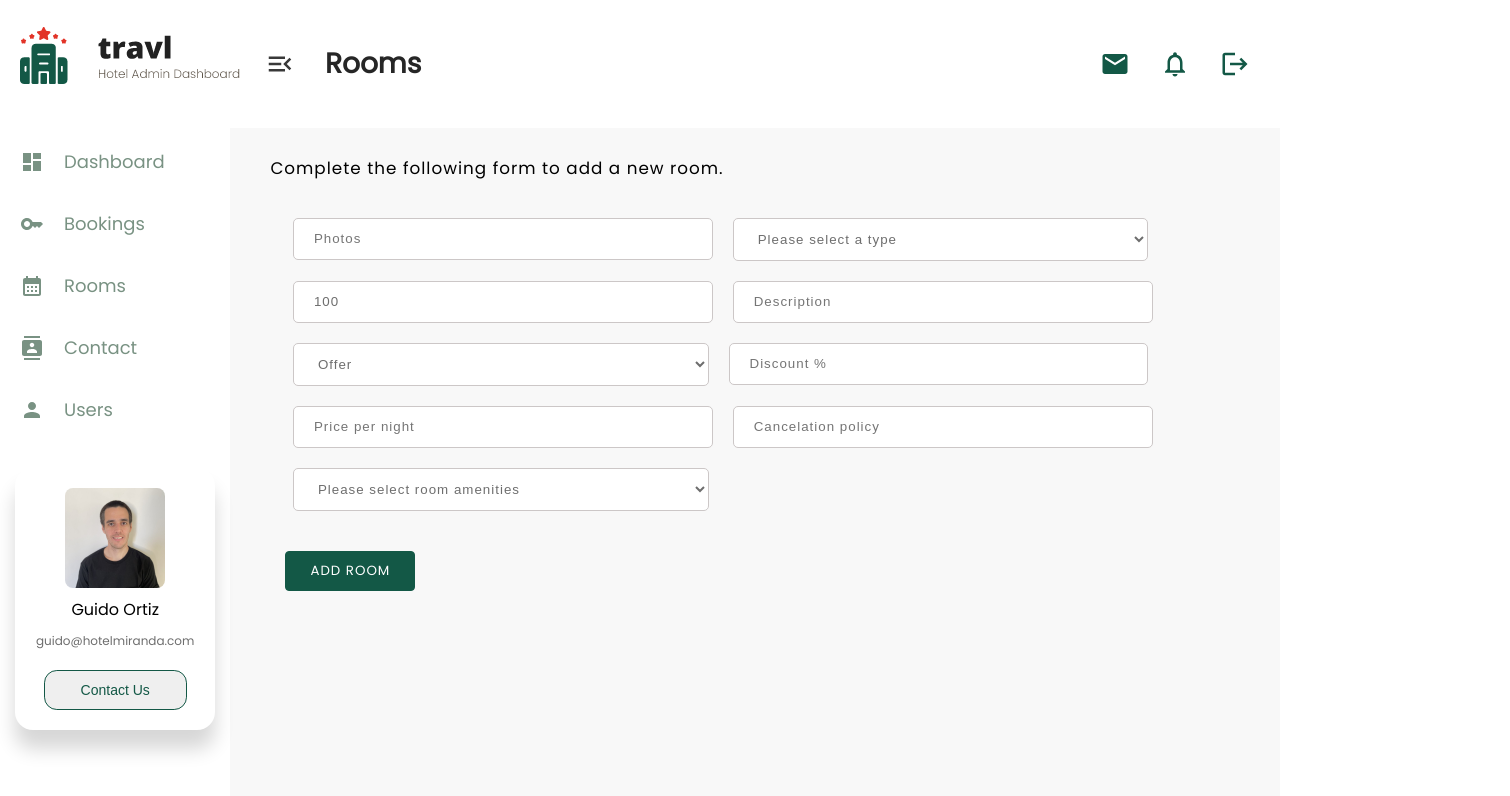
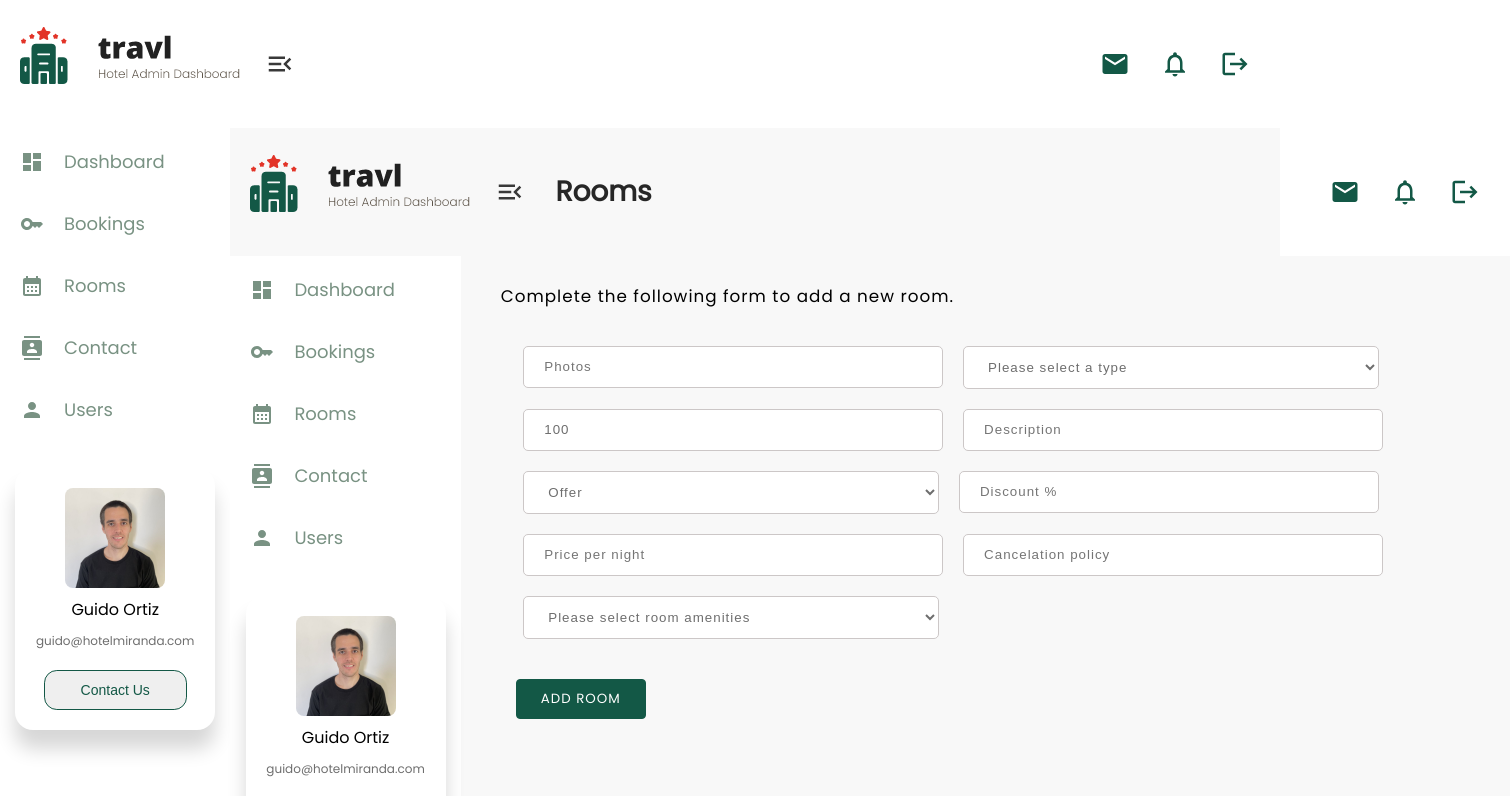
Before and after one commit to Guido-Ortiz/dashboard-hotel-miranda, a React (Create React App) app: page /rooms/add in a window 1280 px wide. Shown: the top 796 px of the page, 1510 px wide, since content can reach past the window. Built offline with nearby package versions, Linux system fonts and the light colour scheme; sample sign-in values are in the browser's storage.

Commit message:
topbar & sidebar outside main pages

```diff
--- a/src/App.js
+++ b/src/App.js
@@ -1,26 +1,112 @@
+// import { React } from 'react';
+
+// import { BrowserRouter, Route, Routes } from 'react-router-dom';
+// import './App.css';
+// import Booking from './components/Bookings/Booking/Booking';
+// import Bookings from './components/Bookings/Bookings';
+// import Contacts from './components/Contacts/Contacts';
+// import Dashboard from './components/Dashboard/Dashboard';
+// import Login from './components/Login/Login';
+
+// import Room from './components/Room/Room';
+
+// import Rooms from './components/Rooms/Rooms';
+// import RoomsForm from './components/Rooms/RoomsForm/RoomsForm';
+// import Users from './components/Users/Users';
+// import UsersForm from './components/Users/UsersForm/UsersForm';
+// import ProtectedRoutes from './services/ProtectedRoutes';
+
+// function App() {
+
+//   return (
+//     <div>
+//       <BrowserRouter>
+
+//         <Routes>
+
+//           <Route path='/login' element={<Login />} />
+
+//           <Route path='/' element={<ProtectedRoutes />}>
+
+//             <Route path='/' element={<Dashboard />} />
+
+//             <Route path='bookings'>
+//               <Route path='' element={<Bookings />} />
+//               <Route path=':booking_id' element={<Booking />} />
+//             </Route>
+
+//             <Route path='rooms'>
+//               <Route path='' element={<Rooms />} />
+//               <Route path=':room_id' element={<Room />} />
+//               <Route path='add' element={<RoomsForm />} />
+//             </Route>
+
+//             <Route path='users'>
+//               <Route path='' element={<Users />} />
+//               <Route path='add' element={<UsersForm />} />
+//             </Route>
+
+//             <Route path='/contact' element={<Contacts />} />
+
+//           </Route>
+
+//         </Routes>
+
+//       </BrowserRouter>
+//     </div>
+//   );
+// }
+
+// export default App;
+
+
+
+
+
+
+
+
+
+
+
+
+
 import { React } from 'react';
+import { useSelector } from 'react-redux';
 
-import { BrowserRouter, Route, Routes } from 'react-router-dom';
+import { BrowserRouter, Route, Routes, useLocation } from 'react-router-dom';
 import './App.css';
 import Booking from './components/Bookings/Booking/Booking';
 import Bookings from './components/Bookings/Bookings';
 import Contacts from './components/Contacts/Contacts';
 import Dashboard from './components/Dashboard/Dashboard';
+import { DashboardWrapper, RightContainer } from './components/Dashboard/DashboardStyles';
 import Login from './components/Login/Login';
 
 import Room from './components/Room/Room';
 
 import Rooms from './components/Rooms/Rooms';
 import RoomsForm from './components/Rooms/RoomsForm/RoomsForm';
+import Sidebar from './components/Sidebar/Sidebar';
+import Topbar from './components/Topbar/Topbar';
 import Users from './components/Users/Users';
 import UsersForm from './components/Users/UsersForm/UsersForm';
 import ProtectedRoutes from './services/ProtectedRoutes';
 
 function App() {
 
+  const sidebar = useSelector(state => state.sidebar)
+  const location = useLocation()
+
   return (
     <div>
-      <BrowserRouter>
+      {/* <BrowserRouter> */}
+
+        <Topbar location={location.pathname} />
+        <DashboardWrapper>
+          {sidebar && <Sidebar location={location.pathname} />}
+
+          <RightContainer sidebar={sidebar}>
 
             <Routes>
 
@@ -52,83 +138,13 @@ function App() {
 
             </Routes>
 
-      </BrowserRouter>
+          </RightContainer>
+
+        </DashboardWrapper>
+
+      {/* </BrowserRouter> */}
     </div>
   );
 }
 
 export default App;
-
-
-
-
-
-
-
-
-// import { UserContext } from './context/userContext';
-// import AuthProvider from './services/AuthProvider';
-// import RequireAuth from './services/RequireAuth';
-
-
-
-// function App() {
-
-//   const auth = localStorage.getItem("logged_in")
-//   console.log(auth)
-//   return (
-//     <div>
-//       {/* <AuthProvider> */}
-
-//         <BrowserRouter>
-
-//           <Topbar />
-
-//           <DashboardWrapper>
-//             <Sidebar />
-
-//             <RightContainer>
-
-//               <Routes>
-
-//                 <Route path='/login' element={<Login />} />
-
-
-//                 <Route path='/' element={<ProtectedRoutes />}>
-
-//                   <Route path='/' element={<Dashboard />} />
-
-//                   <Route path='bookings'>
-//                     <Route path='' element={<Bookings />} />
-//                     <Route path=':booking_id' element={<Booking />} />
-//                   </Route>
-
-//                   <Route path='rooms'>
-//                     <Route path='' element={<Rooms />} />
-//                     <Route path=':room_id' element={<Room />} />
-//                     <Route path='add' element={<RoomsForm />} />
-//                   </Route>
-
-//                   <Route path='users'>
-//                     <Route path='' element={<Users />} />
-//                     <Route path='add' element={<UsersForm />} />
-//                   </Route>
-
-//                   <Route path='/contact' element={<Contacts />} />
-
-//                 </Route>
-
-
-//               </Routes>
-//             </RightContainer>
-//           </DashboardWrapper>
-
-
-
-//         </BrowserRouter>
-//       {/* </AuthProvider> */}
-//     </div>
-//   );
-// }
-
-// export default App;
--- a/src/components/Contacts/Contacts.jsx
+++ b/src/components/Contacts/Contacts.jsx
@@ -89,12 +89,12 @@ const Contact = () => {
 
   return (
     <>
-      <Topbar title='Contact' />
+      {/* <Topbar title='Contact' />
       <DashboardWrapper>
 
         {sidebar && <Sidebar />}
 
-        <RightContainer sidebar={sidebar}>
+        <RightContainer sidebar={sidebar}> */}
 
           <SwiperContainer>
             <Swiper />
@@ -111,8 +111,8 @@ const Contact = () => {
             <DataTable columns={columns} data={data} defaultSortFieldId pagination={5} onRowClicked={handleRowClicked} customStyles={customStyles} highlightOnHover />
           </TableContactsContainer>
 
-        </RightContainer>
-      </DashboardWrapper>
+        {/* </RightContainer>
+      </DashboardWrapper> */}
     </>
   )
 }
--- a/src/components/Rooms/Rooms.jsx
+++ b/src/components/Rooms/Rooms.jsx
@@ -114,11 +114,11 @@ const Rooms = () => {
 
   return (
     <>
-      <Topbar title='Rooms' />
+      {/* <Topbar title='Rooms' />
       <DashboardWrapper>
         {sidebar && <Sidebar />}
 
-        <RightContainer>
+        <RightContainer> */}
 
           <TopMenu>
             <div>
@@ -139,8 +139,8 @@ const Rooms = () => {
             <DataTable columns={columns} data={data} defaultSortFieldId pagination onRowClicked={handleRowClicked} highlightOnHover customStyles={customStyles} />
           </RoomsTableContainer>
 
-        </RightContainer>
-      </DashboardWrapper>
+        {/* </RightContainer>
+      </DashboardWrapper> */}
     </>
   )
 }
--- a/src/components/Sidebar/Sidebar.jsx
+++ b/src/components/Sidebar/Sidebar.jsx
@@ -1,9 +1,6 @@
 import React from 'react';
-
 import SidebarItem from './SidebarItem/SidebarItem';
-
 import { SidebarWrapper } from './SidebarStyles';
-
 import DashboardIcon from '@mui/icons-material/Dashboard';
 import KeyIcon from '@mui/icons-material/Key';
 import CalendarMonthIcon from '@mui/icons-material/CalendarMonth';
@@ -11,12 +8,9 @@ import ContactsIcon from '@mui/icons-material/Contacts';
 import PersonIcon from '@mui/icons-material/Person';
 import AdminProfile from './AdminProfile/AdminProfile';
 
-
-
-
-const Sidebar = () => {
+const Sidebar = ({ location }) => {
   return (
-    <SidebarWrapper>
+    <SidebarWrapper location={location}>
       <SidebarItem item='Dashboard' icon={<DashboardIcon />} link='/' />
       <SidebarItem item='Bookings' icon={<KeyIcon />} link='/bookings' />
       <SidebarItem item='Rooms' icon={<CalendarMonthIcon />} link='/rooms' />
--- a/src/components/Sidebar/SidebarStyles.js
+++ b/src/components/Sidebar/SidebarStyles.js
@@ -1,11 +1,12 @@
-import styled from "styled-components";
+import styled, { css } from "styled-components";
 
 export const SidebarWrapper = styled.div `
     // border: 1px solid black;
+    ${props => props.location === '/login' && css`
+        display: none !important;`
+    }
     background: #ffffff;
     min-width: 18vw;
     height: auto;
     min-height: 84vh;
-    // position: fixed;
-    // z-index: 1;
 `;
--- a/src/components/Topbar/Topbar.jsx
+++ b/src/components/Topbar/Topbar.jsx
@@ -3,9 +3,9 @@ import Header from '../Header/Header';
 import Logo from './Logo/Logo';
 import { Wrapper } from './TopbarStyles';
 
-const Topbar = ({ title }) => {
+const Topbar = ({ title, location }) => {
   return (
-    <Wrapper>
+    <Wrapper location={location}>
         <Logo />
         <Header title={title} />
     </Wrapper>
--- a/src/components/Topbar/TopbarStyles.js
+++ b/src/components/Topbar/TopbarStyles.js
@@ -1,7 +1,10 @@
-import styled from "styled-components";
+import styled, { css } from "styled-components";
 
 export const Wrapper = styled.nav`
     // border: 1px solid red;
+    ${props => props.location === '/login' && css`
+        display: none !important;`
+    }
     width: 100vw;
     height: 16vh; //120
     display: flex;
--- a/src/components/Users/Users.jsx
+++ b/src/components/Users/Users.jsx
@@ -9,14 +9,14 @@ const Users = () => {
   const sidebar = useSelector(state => state.sidebar)
   return (
     <>
-      <Topbar title='Users' />
+      {/* <Topbar title='Users' />
       <DashboardWrapper>
         {sidebar && <Sidebar />}
 
-        <RightContainer sidebar={sidebar}>
+        <RightContainer sidebar={sidebar}> */}
           <UsersData />
-        </RightContainer>
-      </DashboardWrapper>
+        {/* </RightContainer>
+      </DashboardWrapper> */}
     </>
   )
 }
--- a/src/index.js
+++ b/src/index.js
@@ -4,13 +4,16 @@ import './index.css';
 import App from './App';
 import { Provider } from 'react-redux';
 import {store} from './redux/store/store';
+import { BrowserRouter } from 'react-router-dom';
 // import { UserProvider } from './context/userContext';
 
 const root = ReactDOM.createRoot(document.getElementById('root'));
 root.render(
   <Provider store={store}>
     <React.StrictMode>
-      <App />
+      <BrowserRouter>
+        <App />
+      </BrowserRouter>
     </React.StrictMode>
   </Provider>
 );
```
Also changed, not shown: src/components/Bookings/Bookings.jsx (+191 -9 lines), src/components/Dashboard/Dashboard.jsx (+102 -17 lines). Lines whose indentation alone changed are shown as unchanged.
